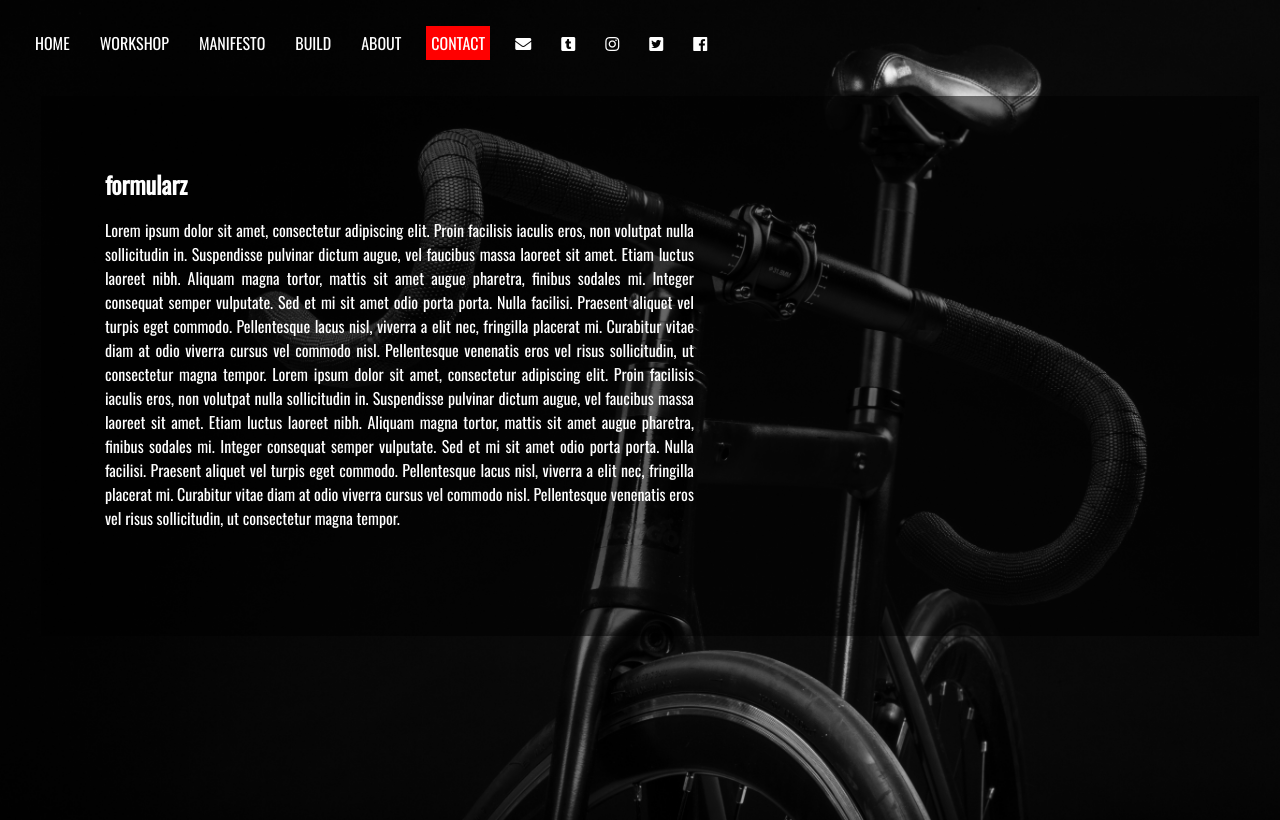
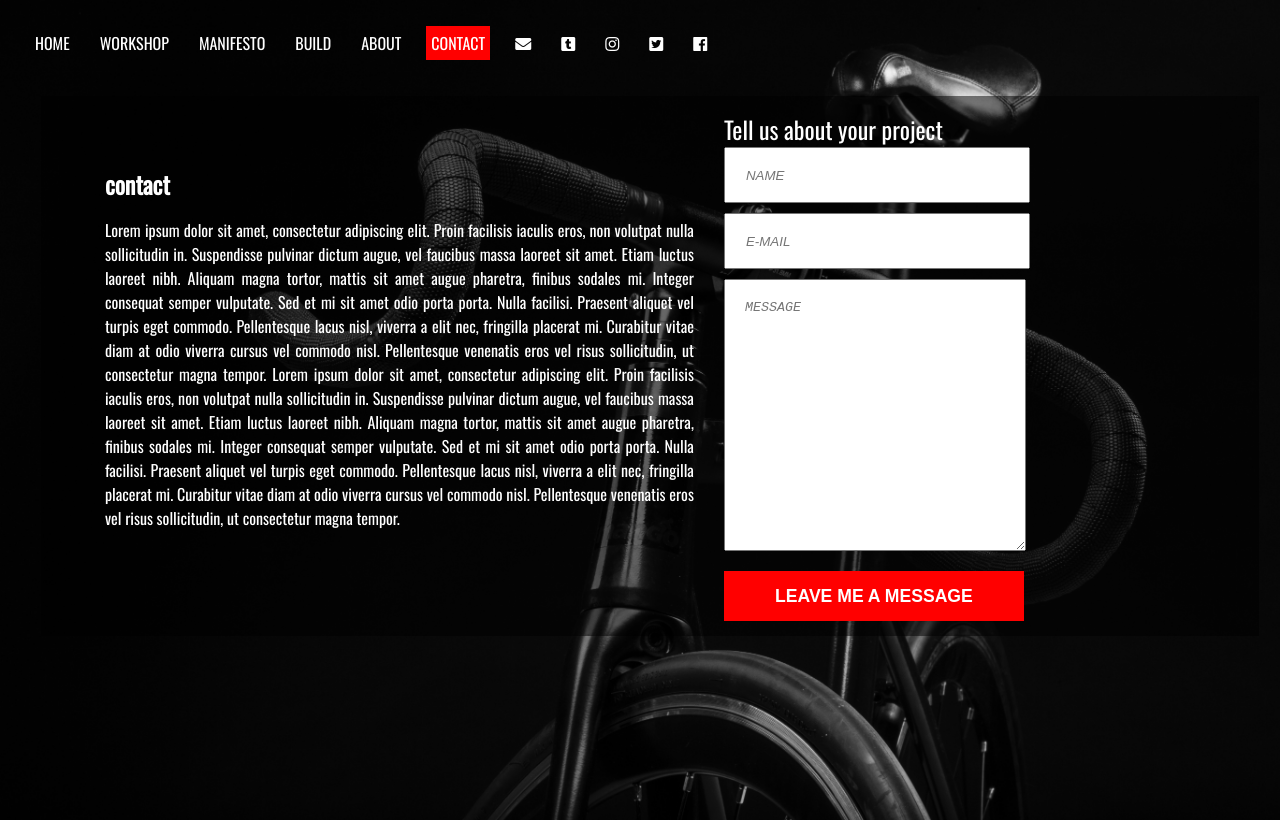
Before and after one commit to echobanda/react_wsb, a React app: page /#/contact in a window 1280 px wide. Built offline with nearby package versions, Linux system fonts and the light colour scheme; a web font is replaced by a local one.

Commit message:
contact form update

```diff
--- a/src/Contact.jsx
+++ b/src/Contact.jsx
@@ -6,12 +6,28 @@ class Contact extends Component {
     return (
       <div className="contact__content">
       <div className="contact__content--text">
-      <h2>formularz</h2>
+      <h2>contact</h2>
+
       <p>Lorem ipsum dolor sit amet, consectetur adipiscing elit. Proin facilisis iaculis eros, non volutpat nulla sollicitudin in. Suspendisse pulvinar dictum augue, vel faucibus massa laoreet sit amet. Etiam luctus laoreet nibh. Aliquam magna tortor, mattis sit amet augue pharetra, finibus sodales mi. Integer consequat semper vulputate. Sed et mi sit amet odio porta porta. Nulla facilisi. Praesent aliquet vel turpis eget commodo. Pellentesque lacus nisl, viverra a elit nec, fringilla placerat mi. Curabitur vitae diam at odio viverra cursus vel commodo nisl. Pellentesque venenatis eros vel risus sollicitudin, ut consectetur magna tempor.
               Lorem ipsum dolor sit amet, consectetur adipiscing elit. Proin facilisis iaculis eros, non volutpat nulla sollicitudin in. Suspendisse pulvinar dictum augue, vel faucibus massa laoreet sit amet. Etiam luctus laoreet nibh. Aliquam magna tortor, mattis sit amet augue pharetra, finibus sodales mi. Integer consequat semper vulputate. Sed et mi sit amet odio porta porta. Nulla facilisi. Praesent aliquet vel turpis eget commodo. Pellentesque lacus nisl, viverra a elit nec, fringilla placerat mi. Curabitur vitae diam at odio viverra cursus vel commodo nisl. Pellentesque venenatis eros vel risus sollicitudin, ut consectetur magna tempor.
 </p>
       </div>
-      <div className="contact__content--photo">
+      <div className="contact__content--form">
+					<span className="contact_content--logo">Tell us about your project</span>
+					<div className="contact_content--form">
+						<form action="index.html" target="_blank" method="post">
+							<label className="contact_content--label" htmlFor="">
+		            <input type="text" name="firstName" value="" placeholder="NAME" required />
+		          </label>
+							<label className="contact_content--label" htmlFor="">
+		            <input type="email" name="" value="" placeholder="E-MAIL" required />
+		          </label>
+							<label className="contact_content--label" htmlFor="">
+		            <textarea name="" value="" placeholder="MESSAGE" required></textarea>
+		          </label>
+							<button type="submit">LEAVE ME A MESSAGE</button>
+						</form>
+					</div>
       </div>
       </div>
     );
--- a/styles/contact.css
+++ b/styles/contact.css
@@ -22,16 +22,49 @@
   text-align: justify;
 }
 
-.contact__content--photo {
+.contact__content--form {
   width: 40%;
   height: auto;
 }
 
-.contact__content--photo img {
-  width: 80%;
-  height: 80%;
-}
 
 h2 {
   margin-bottom: 10px;
 }
+
+
+    .contact_content--logo {
+      margin: 60px 0 20px 0;
+      font-size: 1.5rem;
+      color: white;
+    }
+
+    .contact_content--label input {
+      display: block;
+      width: 280px;
+      height: 50px;
+      margin-bottom: 10px;
+      font-style: italic;
+      padding-left: 20px;
+    }
+
+    textarea {
+      display: block;
+      width: 280px;
+      height: 250px;
+      font-style: italic;
+      padding: 20px 0 0 20px;
+    }
+
+    button {
+      margin-top: 20px;
+      width: 300px;
+      height: 50px;
+
+      border: none;
+      font-weight: bold;
+      font-size: 1.1em;
+      background-color: red;
+      color: white;
+      text-align: center;
+    }
--- a/styles/styles.css
+++ b/styles/styles.css
@@ -1,6 +1,5 @@
 body {
-  /* font-family: 'Lato', sans-serif; */
-  /* font-family: 'Montserrat', sans-serif; */
+   /* font-family: 'Montserrat', sans-serif; */
   font-family: 'Oswald', sans-serif;
   background-color: #0a0a0a;
   display: flex;
```
Also changed, not shown: 1 other file (tests, documents, lock files or other folders).
